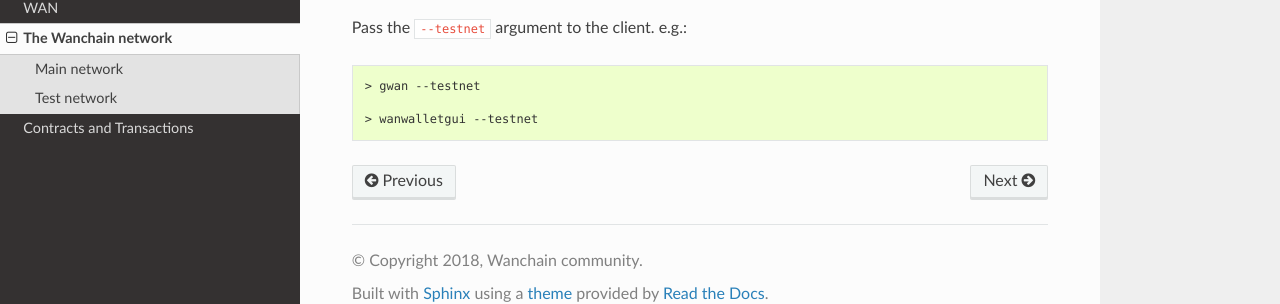
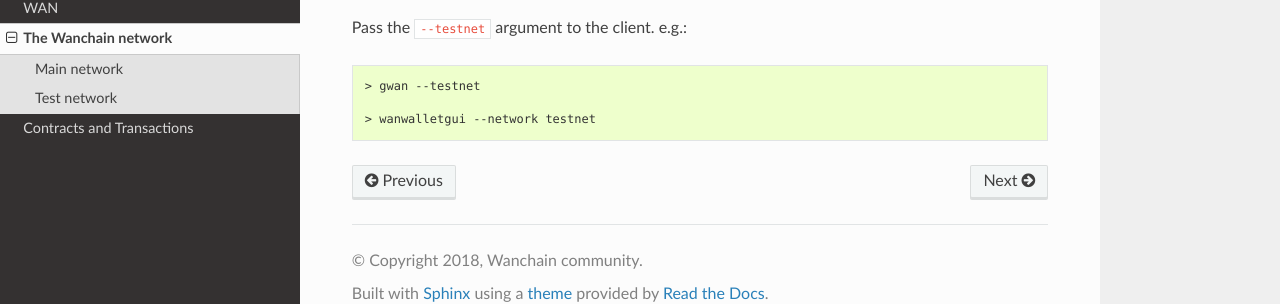
Before and after one commit to wanchain/wanchain_docs, a Sphinx documentation site: the page built from source/the-wanchain-network.rst, in a window 1280 px wide. Shown: the part 256-560 px from the top of the page. Built offline with Sphinx 7.4.7 and the Read the Docs theme 2.0.0, drawn with Linux system fonts in a browser that asks for light colours.

Commit message:
Update the-wanchain-network.rst

```diff
--- a/source/the-wanchain-network.rst
+++ b/source/the-wanchain-network.rst
@@ -16,4 +16,4 @@
 
    > gwan --testnet
 
-   > wanwalletgui --testnet
+   > wanwalletgui --network testnet
```
